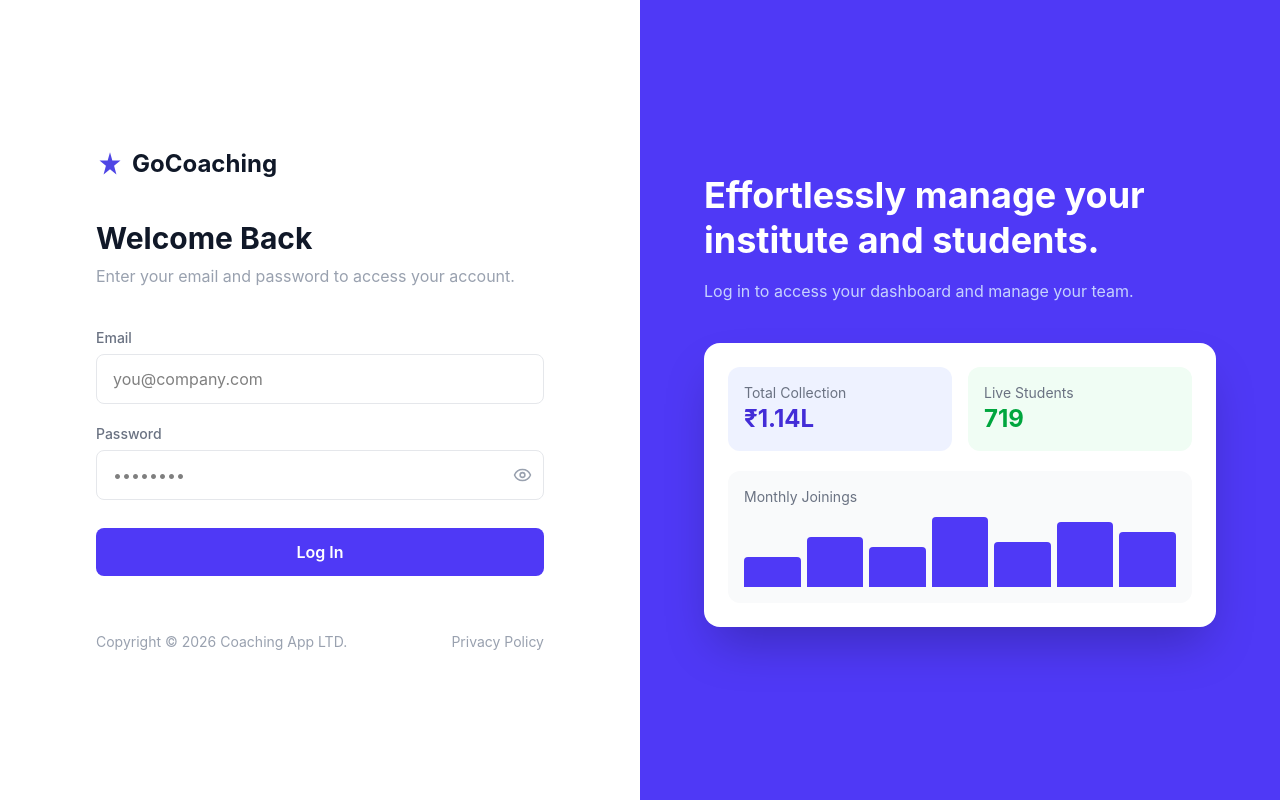
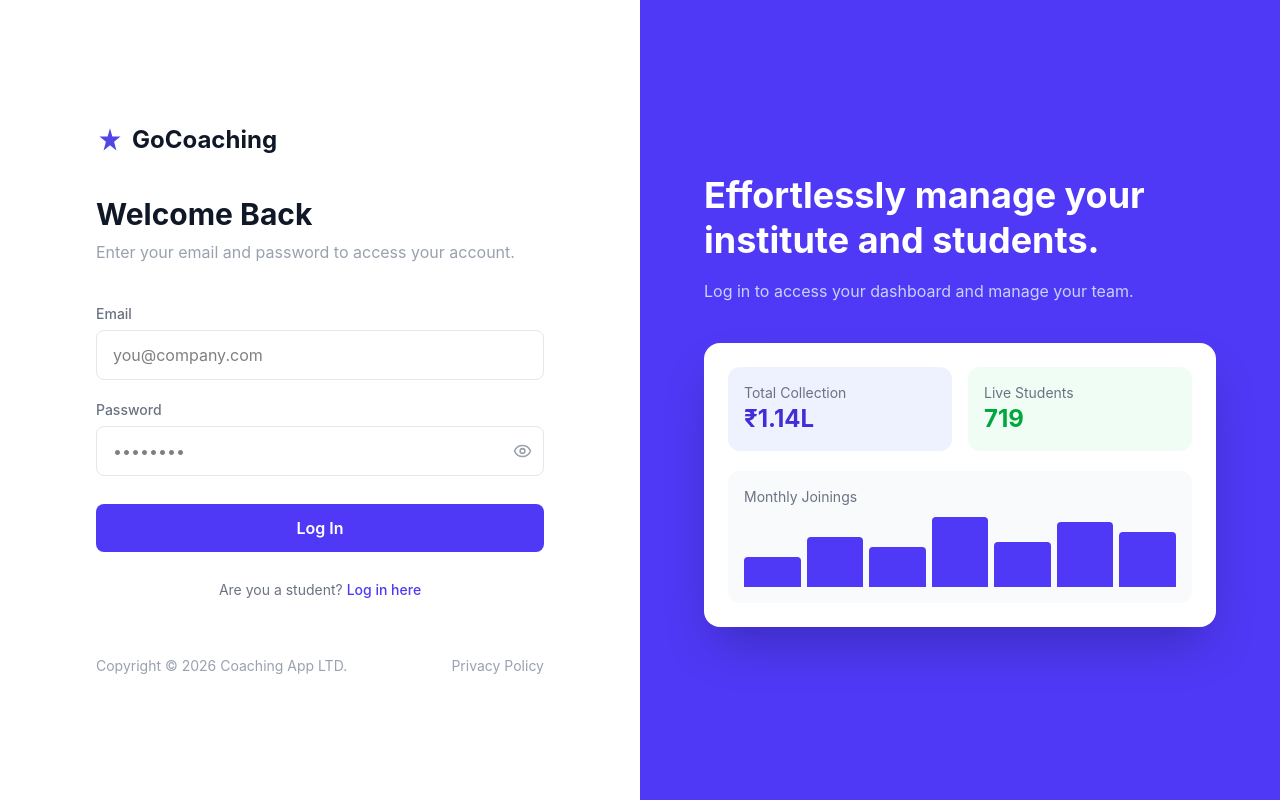
Before and after one commit to Siddx6/coaching-app, a React app in the folder frontend/: page /login in a window 1280 px wide. Built offline with nearby package versions, Linux system fonts and the light colour scheme; the HTML template or start-up script is replaced by a standard one.

Commit message:
Add student login link on main Login page

```diff
--- a/frontend/src/pages/Login.jsx
+++ b/frontend/src/pages/Login.jsx
@@ -84,8 +84,14 @@
               >
                 Log In
               </button>
+
+              <p className="text-center text-sm text-gray-500 pt-2">
+                Are you a student?{" "}
+                <a href="/student/login" className="text-indigo-600 font-medium hover:underline">
+                  Log in here
+                </a>
+              </p>
             </form>
-          </div>
 
           <div className="flex items-center justify-between text-sm text-gray-400 mt-14 w-full">
             <span>Copyright &copy; 2026 Coaching App LTD.</span>
@@ -93,6 +99,7 @@
           </div>
         </div>
       </div>
+    </div>
 
       {/* Right: Promo panel */}
       <div className="hidden lg:flex w-1/2 bg-indigo-600 relative overflow-hidden items-center justify-center p-12">
```
